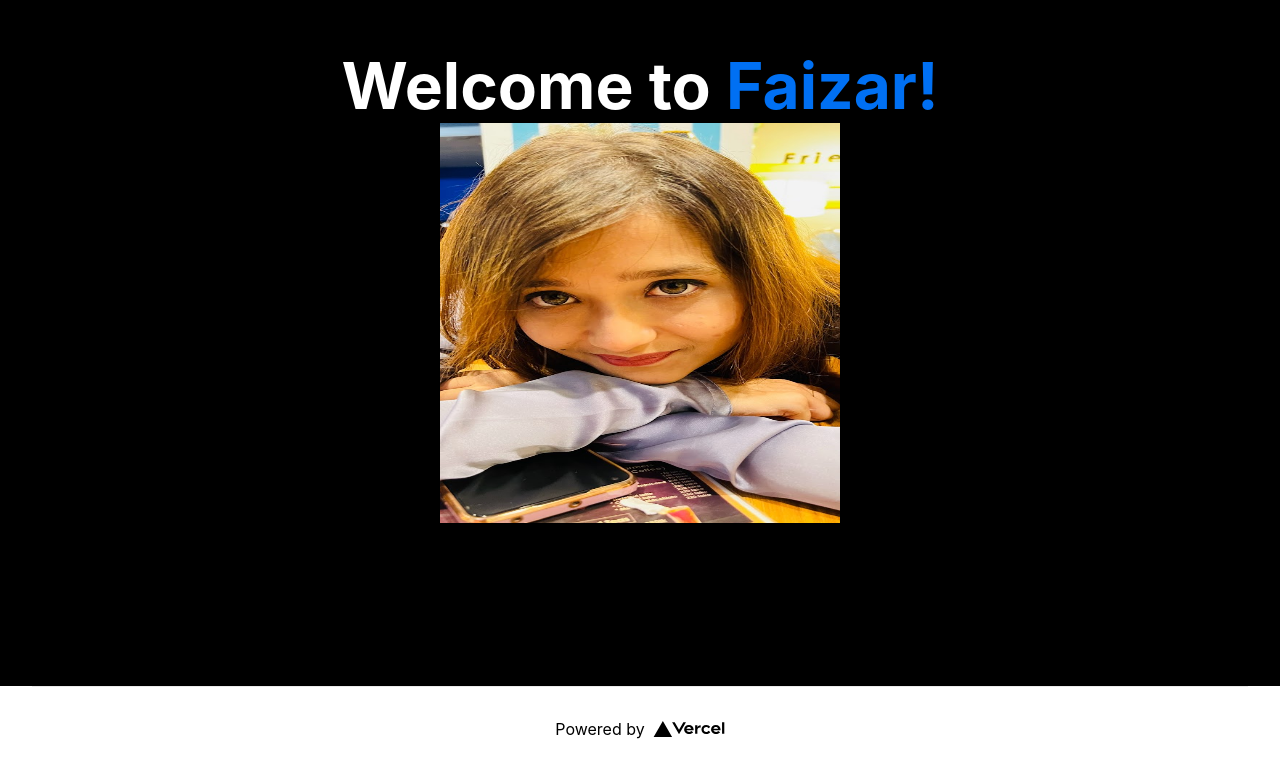
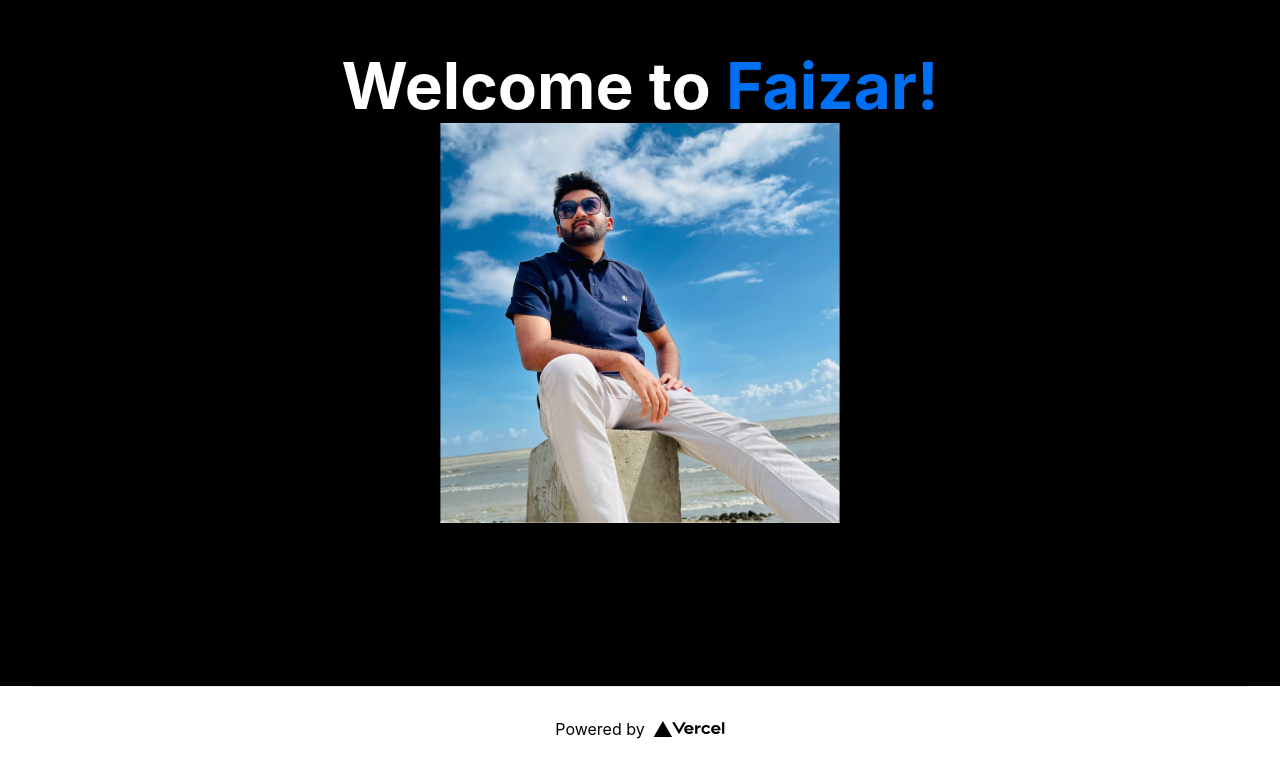
Before and after one commit to notraiyan/faizar, a Next.js app: page / in a window 1280 px wide. Shown: the part 114-885 px from the top of the page. Built offline with nearby package versions, Linux system fonts and the light colour scheme.

Commit message:
add image

```diff
--- a/pages/index.tsx
+++ b/pages/index.tsx
@@ -19,7 +19,7 @@ const Home: NextPage = () => {
         </h1>
 
 
-        <img src="/faizar.jpg" alt="Vercel Logo" width={400} height={400} />
+        <img src="/dp.jpg" alt="Vercel Logo" width={400} height={400} />
       </main>
 
       <footer className={styles.footer}>
```
Also changed, not shown: public/dp.jpg (added).
